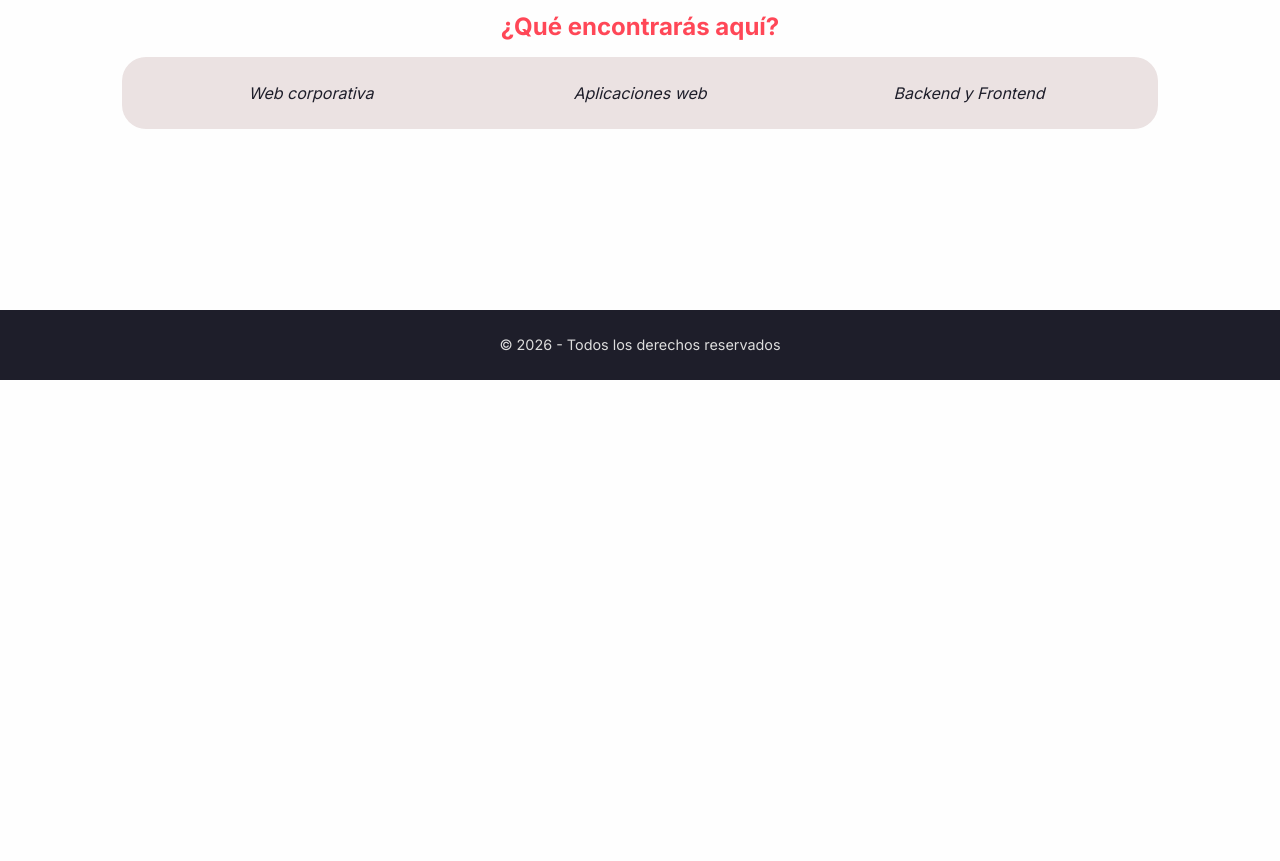
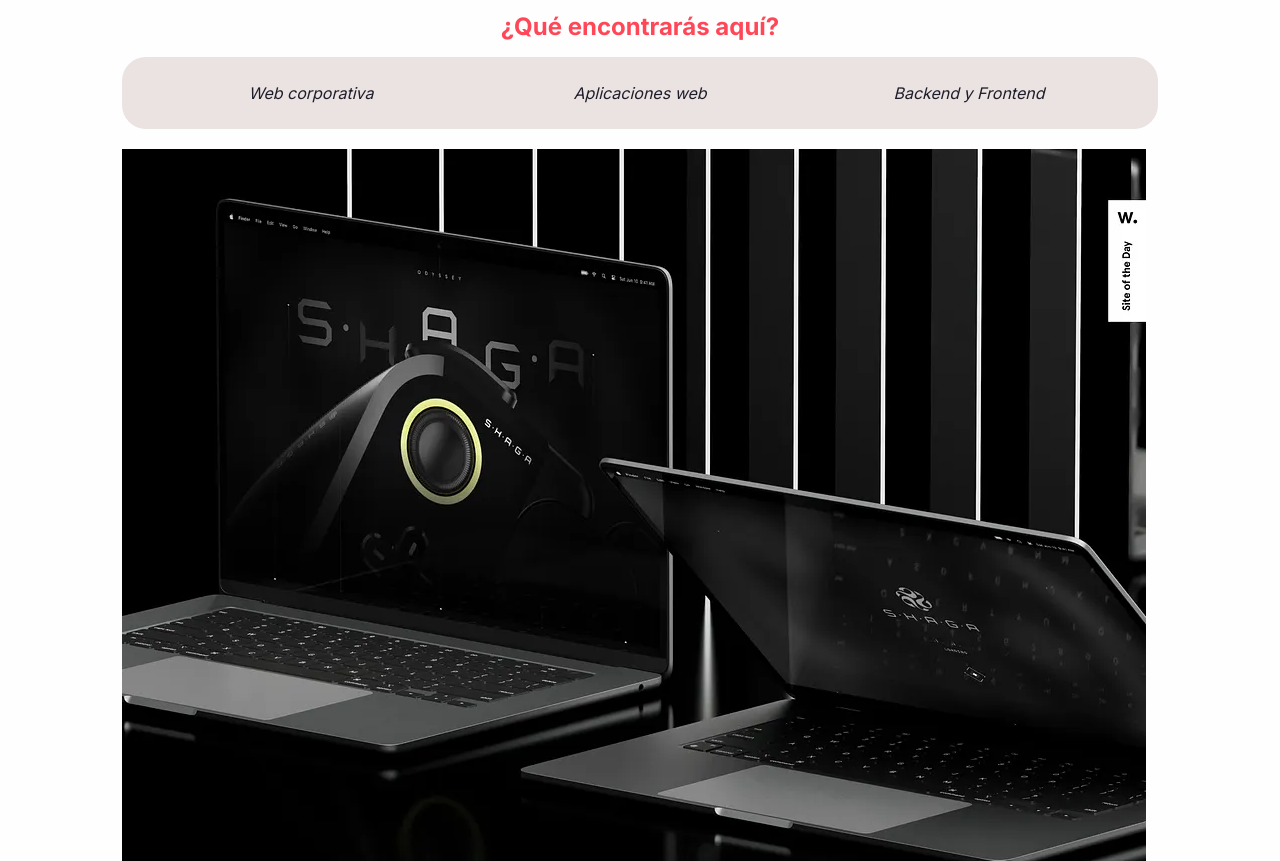
Before and after one commit to alxrych/ejercicio-web-personal, a plain HTML site: page index.html in a window 1280 px wide. Shown: the part 420-1281 px from the top of the page. Before the commit the page ends 800 px from the top, so only its background shows below. Drawn offline with Linux system fonts and the light colour scheme.

Commit message:
actualización CSS

```diff
--- a/css/main.css
+++ b/css/main.css
@@ -180,6 +180,10 @@
     text-align: center;
   }
 
+  #fotoInicio{
+    padding-top: 1.2rem;
+    border-radius: 1rem;
+  }
 
   /* ========== BIOGRAFÍA ========== */
   .bio-container {
--- a/index.html
+++ b/index.html
@@ -43,6 +43,11 @@
       </div>
     </section>
 
+    <div id="fotoInicio">
+      <img src="assets/images/catalogo.png" alt="foto de página de inicio">
+
+    </div>
+
   </main>
 
   <footer>
```
